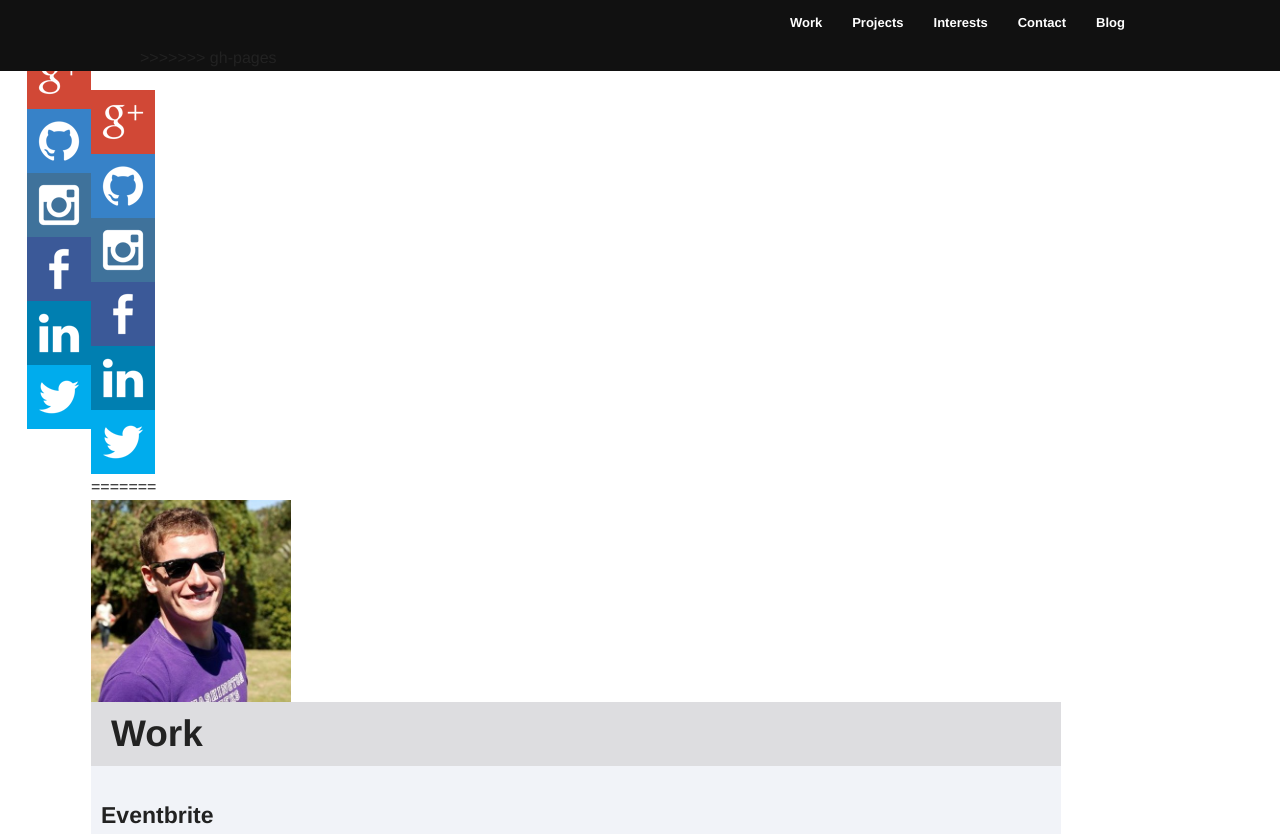
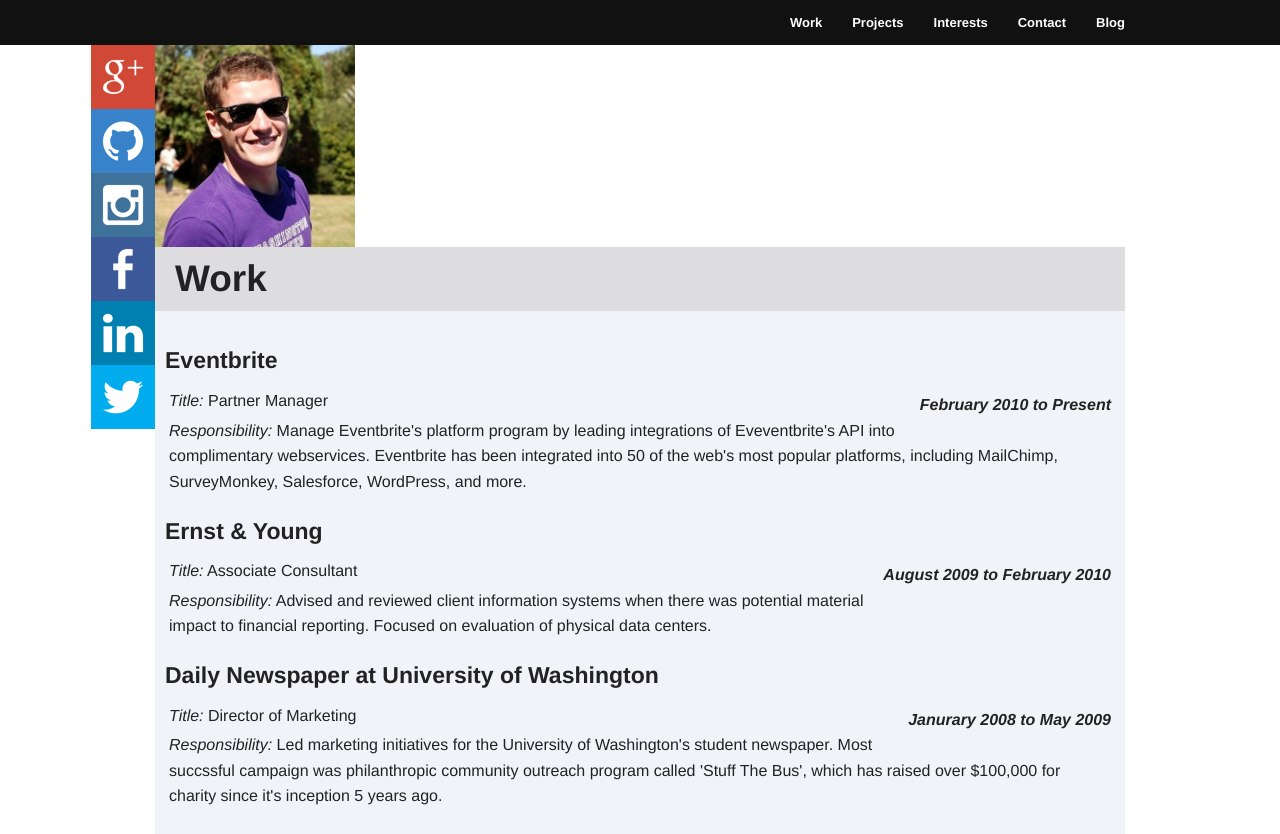
Before and after one commit to colleran/colleran.github.com, a plain HTML site: page index.html in a window 1280 px wide. Shown: the top 834 px of the page. Drawn offline with Linux system fonts and the light colour scheme; a web font is replaced by a local one.

Commit message:
Reconciling differences in merge

```diff
--- a/index.html
+++ b/index.html
@@ -12,23 +12,11 @@
 		<link href='http://fonts.googleapis.com/css?family=Oleo+Script+Swash+Caps' rel='stylesheet' type='text/css'>
 	</head>
 	<body>
-	<div class="row">
-		<div class="columns large-12">
-			<div class="contactbar">
-				<ul class="iconlist">
-					<a href="https://plus.google.com/u/0/114905365493514646455/posts" target="_blank"><li class="google contacticonTop"></li></a>
-					<a href="https://github.com/mitchcolleran" target="_blank"><li class="github contacticonTop"></li></a>
-					<a href="http://instagram.com/mitchcolleran" target="_blank"><li class="instagram contacticonTop"></li></a>
-					<a href="http://facebook.com/colleran" target="_blank"><li class="facebook contacticonTop"></li></a>
-					<a href="http://linkedin.com/in/mitchcolleran" target="_blank"><li class="linkedin contacticonTop"></li></a>
-					<a href="http://twitter.com/colleran" target="_blank"><li class="twitter contacticonTop"></li></a>
-=======
 		<div class="contain-to-grid fixed">
 			<nav class="top-bar">
 				<ul class="title-area">
 					<li class="name"></li>
 					<li class="toggle-topbar menu-icon"><a href><span>Menu</span></a></li>
->>>>>>> gh-pages
 				</ul>
 			<section class="top-bar-section">
 				<ul class="right">
```
